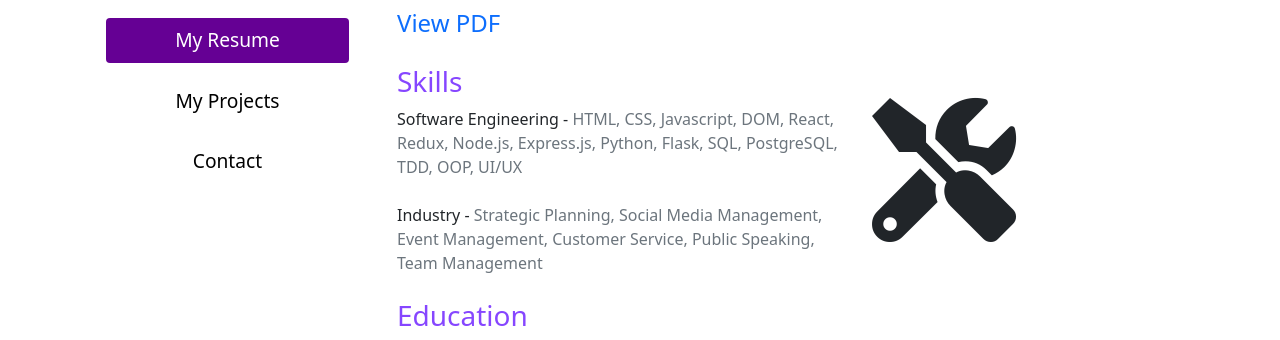
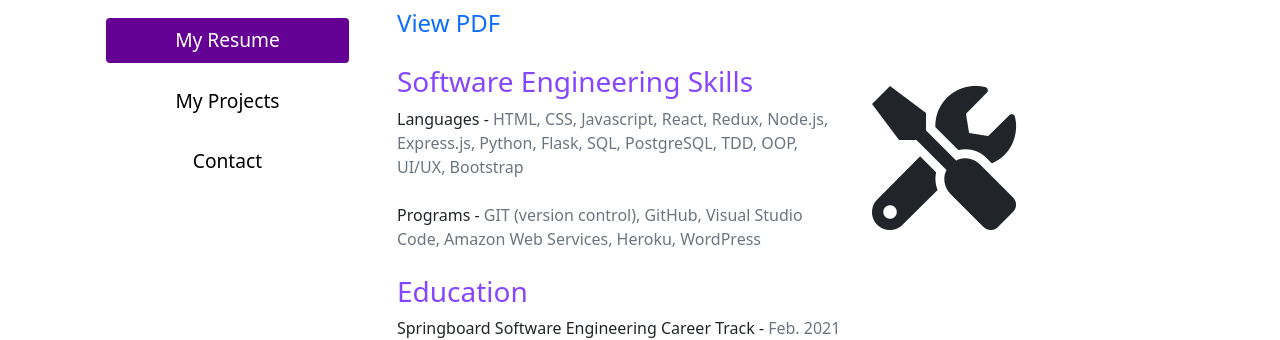
Before and after one commit to nicholasDWinters/my-portfolio-site, a React (Create React App) app: page /resume in a window 1280 px wide. Shown: the part 292-632 px from the top of the page. Built offline with nearby package versions, Linux system fonts and the light colour scheme.

Commit message:
updated resume skills

```diff
--- a/src/Resume.js
+++ b/src/Resume.js
@@ -8,9 +8,9 @@ const Resume = () => {
             <a className='fs-4 Resume-link' href='https://drive.google.com/file/d/1Zc0gukJdWSQsWp_I8AIskJc7wEqtiHJ_/view?usp=sharing' target='_blank' rel='noreferrer'>View PDF</a>
             <div className='row d-flex align-items-center mt-3'>
                 <div className='col-lg-8 mt-2'>
-                    <h4 className='lead fs-3 Resume-heading'>Skills</h4>
-                    <h6 className='fw-normal lh-base'>Software Engineering - <span className='text-muted'> HTML, CSS, Javascript, DOM, React, Redux, Node.js, Express.js, Python, Flask, SQL, PostgreSQL, TDD, OOP, UI/UX</span></h6>
-                    <h6 className='mt-4 fw-normal lh-base'>Industry - <span className='text-muted'> Strategic Planning, Social Media Management, Event Management, Customer Service, Public Speaking, Team Management</span></h6>
+                    <h4 className='lead fs-3 Resume-heading'>Software Engineering Skills</h4>
+                    <h6 className='fw-normal lh-base'>Languages - <span className='text-muted'> HTML, CSS, Javascript, React, Redux, Node.js, Express.js, Python, Flask, SQL, PostgreSQL, TDD, OOP, UI/UX, Bootstrap</span></h6>
+                    <h6 className='mt-4 fw-normal lh-base'>Programs - <span className='text-muted'> GIT (version control), GitHub, Visual Studio Code, Amazon Web Services, Heroku, WordPress</span></h6>
 
                 </div>
                 <div className='col-lg-4 mt-3 mb-3'><i className="fas fa-tools fa-9x"></i></div>
```
